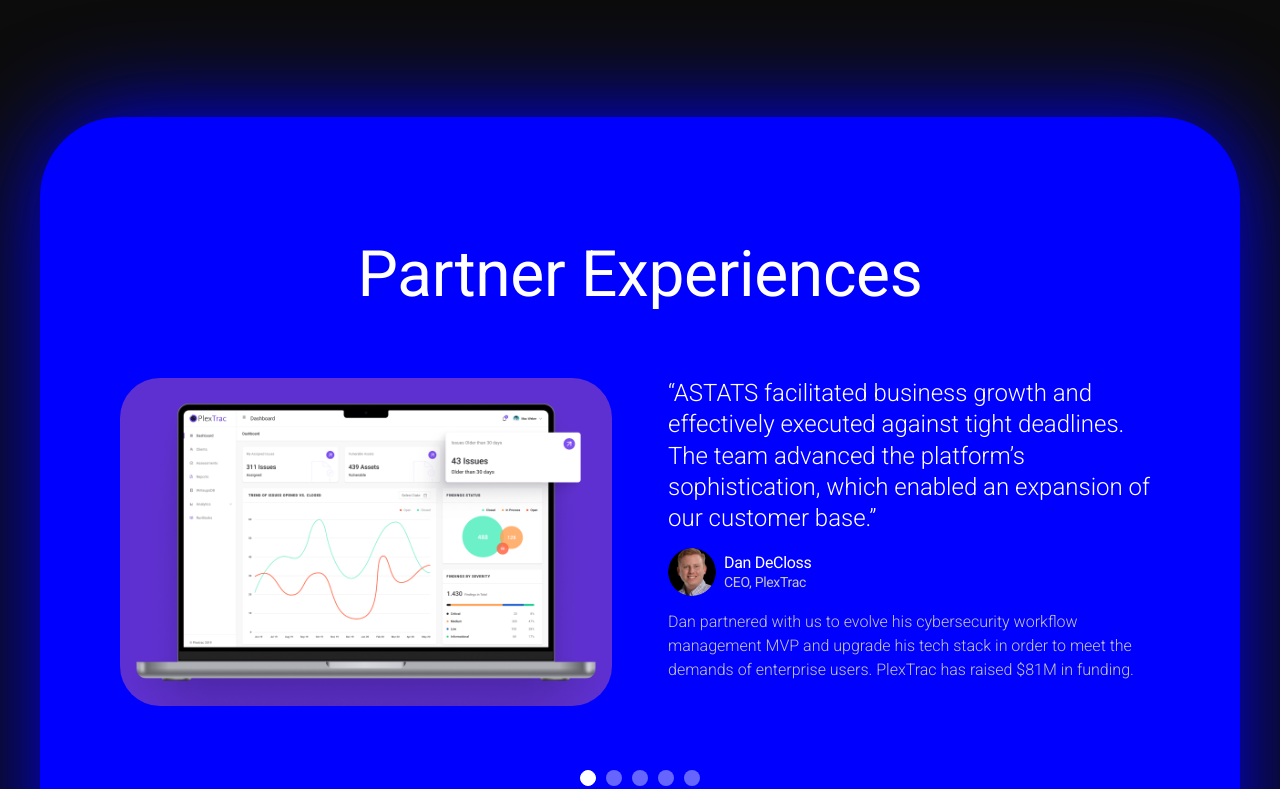
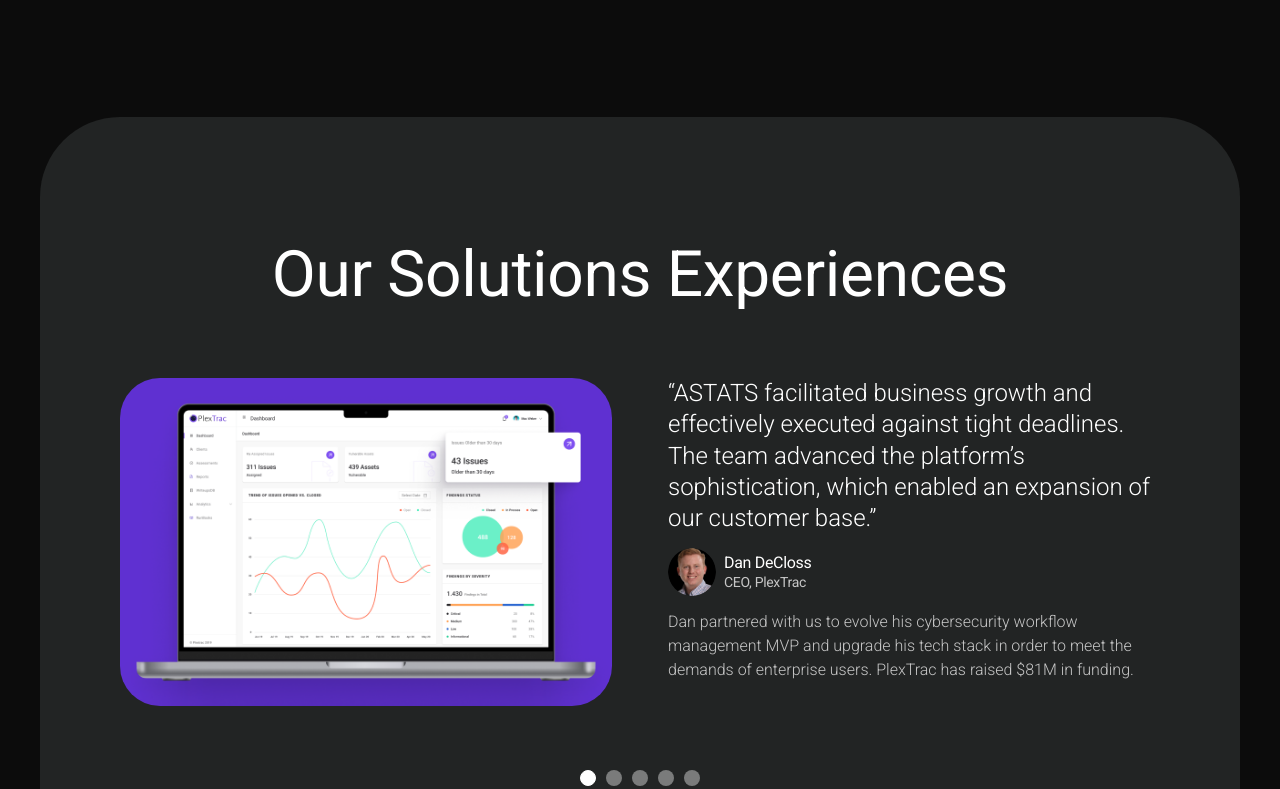
Before and after one commit to Akhilesh-kamat/Astats.ai, a plain HTML site: page index.html in a window 1280 px wide. Shown: the part 1757-2546 px from the top of the page. Drawn offline with Linux system fonts and the light colour scheme.

Commit message:
made  some changes

```diff
--- a/index.html
+++ b/index.html
@@ -194,7 +194,7 @@
     <section id="blue-section-wrap">
         <div id="blue-section">
             <div id="blue-content-wrap">
-                <h2>Partner Experiences
+                <h2>Our Solutions Experiences
                 </h2>
                 <div id="content-wrap">
                     <div class="left-col">
--- a/styles/home.css
+++ b/styles/home.css
@@ -89,8 +89,7 @@
 
 #blue-section{
     max-width: 1920px;
-    box-shadow: 0 0 100px 0 var(--blue);
-    background-color: var(--blue);
+    background-color: var(--grey);
     padding-left: 80px;
     padding-right: 80px;
     padding-top: 120px;
--- a/styles/nav.css
+++ b/styles/nav.css
@@ -20,7 +20,7 @@ header {
     top: 0;
     transition: transform 0.4s ease-in, background-color 0.3s;
     /* border: 2px solid red; */
-    box-shadow: 0 0 5px 0 rgba(158,158,158,0.5);
+    /* box-shadow: 0 0 5px 0 rgba(158,158,158,0.5); */
 
 }
 
--- a/styles/utility.css
+++ b/styles/utility.css
@@ -12,6 +12,7 @@
     --white: #FFFFFF;
     --black: #0C0C0C;
     --blue: #0000FF;
+    --grey:#222424;
 }
 
 html {
```
